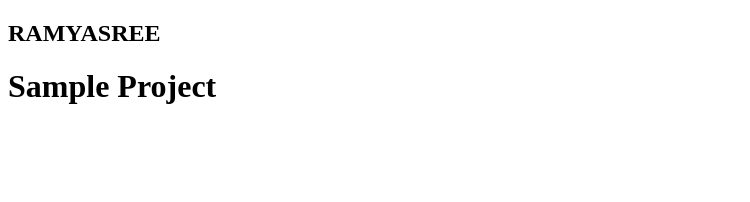
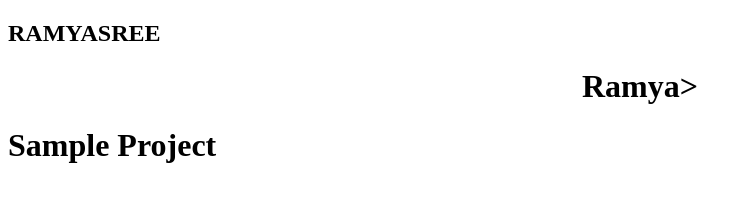
Before and after one commit to Ramya9676/Example, a plain HTML site: page index.html in a window 1280 px wide. Shown: the whole page, without its empty margins (0-750 px from the left). Drawn offline with Linux system fonts and the light colour scheme.

Commit message:
Update index.html

```diff
--- a/index.html
+++ b/index.html
@@ -2,6 +2,7 @@
 <html lang="en">
 <head>
     <h2>RAMYASREE</h2>
+     <h1 align="center">Ramya></h1>
     <meta charset="UTF-8">
     <meta name="viewport" content="width=device-width, initial-scale=1.0">
     <title>Document</title>
```
